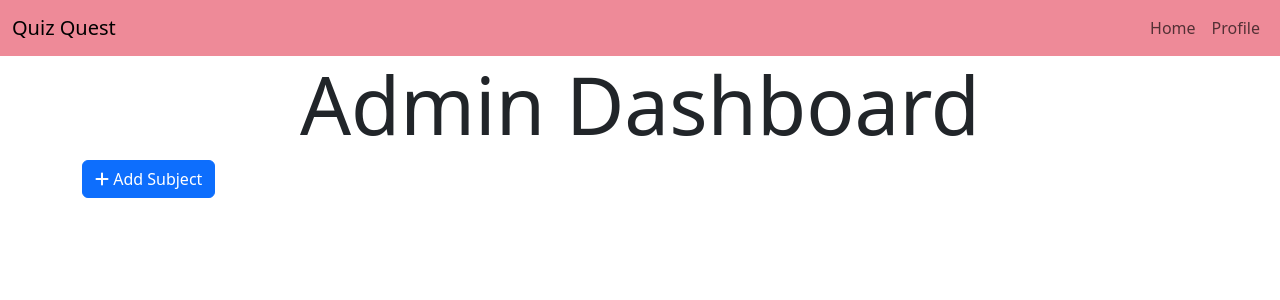
After one commit to MishrajiAryan/quiz-master-MAD1, a Flask app: page /admin in a window 1280 px wide. The commit adds this page. Shown: the top 300 px of the page. Run offline with Flask 3, Linux system fonts and the light colour scheme; the visitor is signed in with stand-in values (Sample User, id 1); parts of the project's set-up code (start-up, migrations or seed data) failed here and were passed over.

```diff
--- a/routes.py
+++ b/routes.py
@@ -23,7 +23,13 @@ def auth_req(f):
 @app.route('/')
 @auth_req
 def index():
-    return render_template('index.html')
+    admin = Admin.query.filter_by(email=session['email']).first()
+    if admin:
+        return render_template('admin.html')
+
+    else:
+        user=User.query.filter_by(email=session['email']).first()
+        return render_template('index.html', user=user)
 
 @app.route('/login')
 def login():
@@ -175,3 +181,13 @@ def profile_post():
 def logout():
     session.pop('email')
     return redirect(url_for('login'))
+
+@app.route('/admin')
+@auth_req
+def admin():
+    return render_template('admin.html')
+
+@app.route('/subject/add')
+@auth_req
+def add_subject():
+    return 'sub adder'
--- /dev/null
+++ b/templates/admin.html
@@ -0,0 +1,13 @@
+{% extends "layout.html" %}
+
+{% block title %}
+    Admin Dashboard
+{% endblock %}
+
+{% block content %}
+<h1 class="display-1 text-center">Admin Dashboard</h1>
+<a type="button" href="{{url_for('add_subject')}}" class="btn btn-primary">
+    <i class="fas fa-plus"></i>
+    Add Subject
+</a>
+{% endblock %}
--- a/templates/index.html
+++ b/templates/index.html
@@ -1,4 +1,8 @@
 {% extends "layout.html" %}
+
+{% block title %}
+Dashboard: {{user.name}}
+{% endblock %}
 
 {% block content %}
 this is content of index
--- a/templates/layout.html
+++ b/templates/layout.html
@@ -11,6 +11,7 @@
     </title>
     <link href="https://cdn.jsdelivr.net/npm/bootstrap@5.3.3/dist/css/bootstrap.min.css" rel="stylesheet"
         integrity="sha384-QWTKZyjpPEjISv5WaRU9OFeRpok6YctnYmDr5pNlyT2bRjXh0JMhjY6hW+ALEwIH" crossorigin="anonymous">
+    <link rel="stylesheet" href="https://cdnjs.cloudflare.com/ajax/libs/font-awesome/6.7.2/css/all.min.css" integrity="sha512-Evv84Mr4kqVGRNSgIGL/F/aIDqQb7xQ2vcrdIwxfjThSH8CSR7PBEakCr51Ck+w+/U6swU2Im1vVX0SVk9ABhg==" crossorigin="anonymous" referrerpolicy="no-referrer" />
     {% block style %}
 
     {% endblock %}
```
